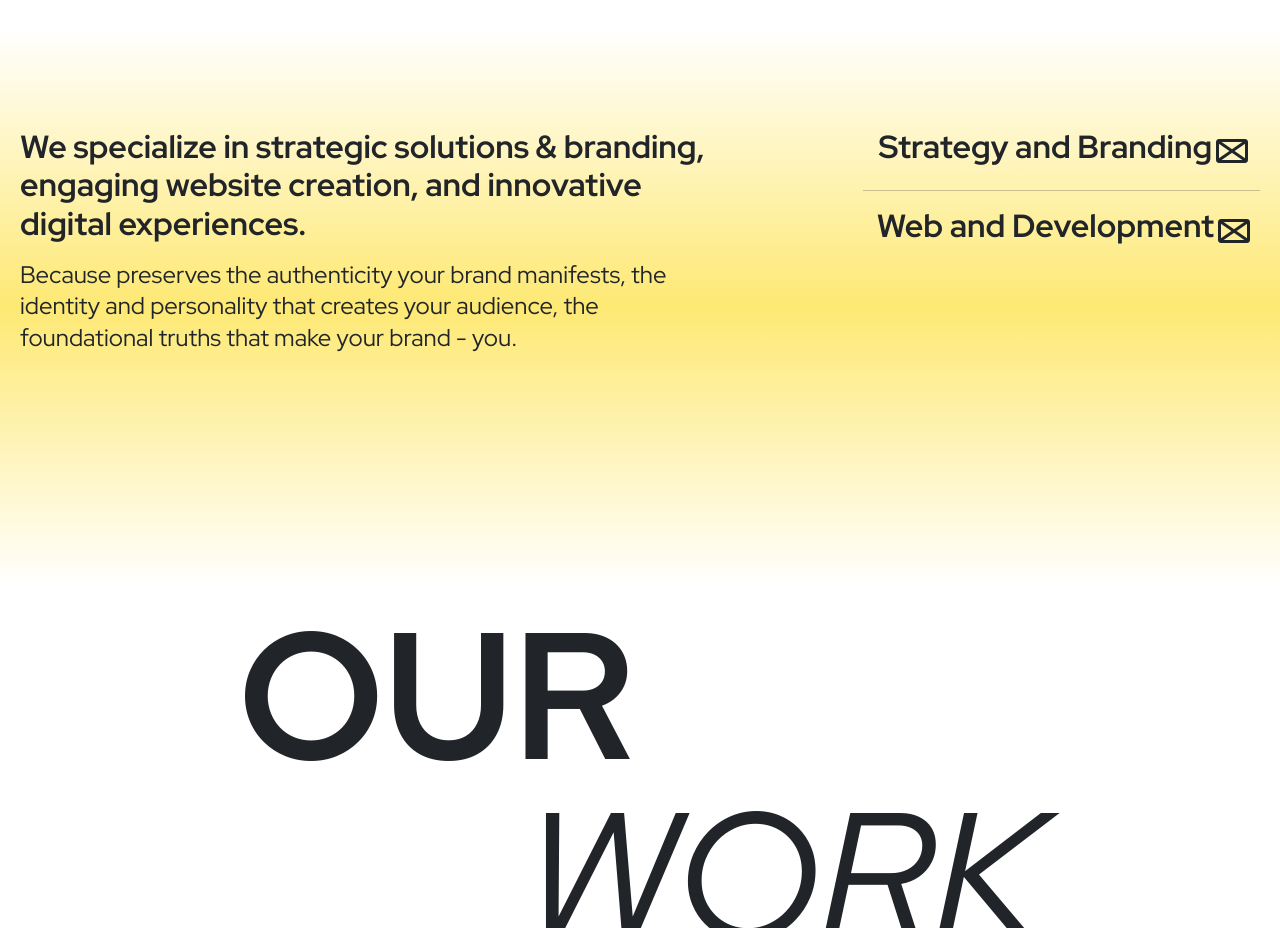
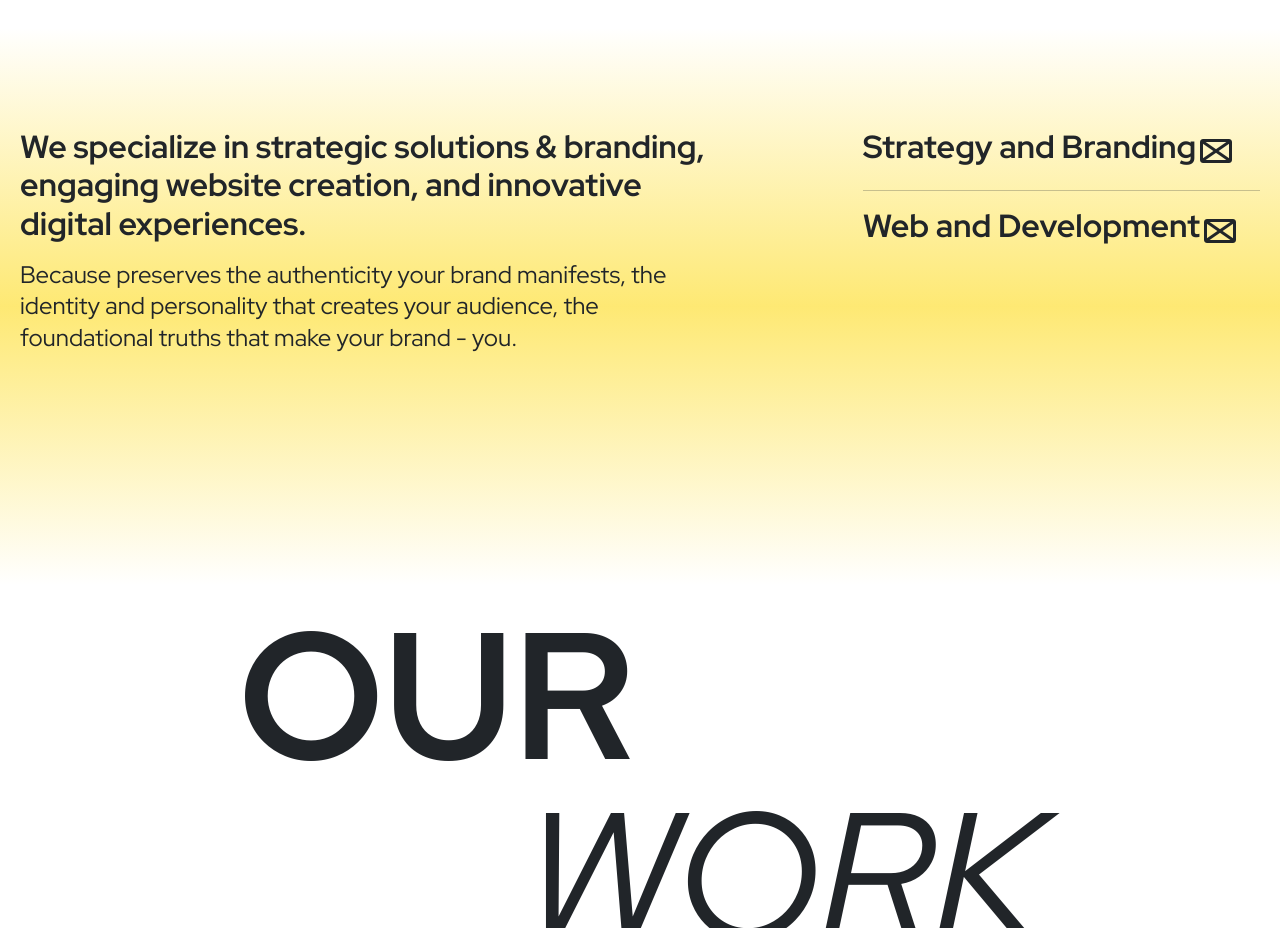
Before and after one commit to Jitenderrathor/because, a plain HTML site: page index.html in a window 1280 px wide. Shown: the part 820-1748 px from the top of the page. Drawn offline with nearby package versions, Linux system fonts and the light colour scheme; a script that the page names is missing.

```diff
--- a/index.html
+++ b/index.html
@@ -5,9 +5,9 @@
     <meta charset="UTF-8" />
     <meta http-equiv="X-UA-Compatible" content="IE=edge" />
     <meta name="viewport" content="width=device-width, initial-scale=1.0" />
-    <title>Document</title>
+    <title>Because</title>
     <!-- Website Icon  -->
-    <link rel="Icon" href="image/" />
+    <link rel="Icon" href="image/favicon.png" />
 
     <!-- bootstrap Css -->
     <link rel="stylesheet" href="https://cdn.jsdelivr.net/npm/bootstrap@5.3.1/dist/css/bootstrap.min.css" />
@@ -98,7 +98,7 @@
                     </div>
                 </div>
                 <div class="col-sm-9 col-md-7 col-lg-4 my-4 my-lg-0">
-                    <div class="specialize-right d-flex flex-column align-items-start align-items-lg-center">
+                    <div class="specialize-right d-flex flex-column align-items-start">
                         <div class="sr-t sr-t-1 d-flex align-items-center gap-2">
                             <div class="h3">Strategy and Branding</div>
                             <i class="far fa-arrow-circle-right"></i>
```
Also changed, not shown: image/favicon.png (added).
